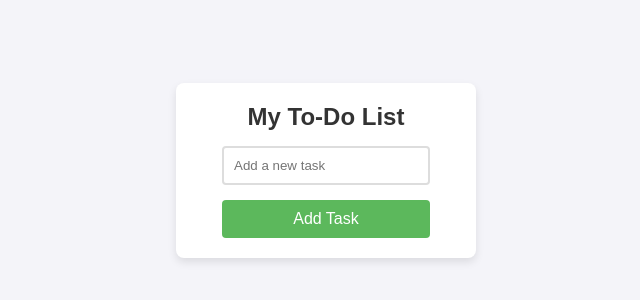
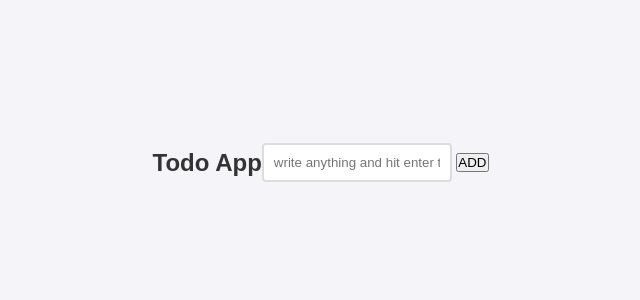
Before and after one commit to zesper11/todo-app-by-zesper, a plain HTML site: page index.html in a window 1280 px wide. Shown: the part 230-530 px from the top of the page, without its empty margins (314-954 px from the left). Drawn offline with Linux system fonts and the light colour scheme.

Commit message:
Update index.html

```diff
--- a/index.html
+++ b/index.html
@@ -3,18 +3,22 @@
 <head>
     <meta charset="UTF-8">
     <meta name="viewport" content="width=device-width, initial-scale=1.0">
-    <title>Simple To-Do List</title>
+    <title>Todo App</title>
+    <link rel="icon" type="image/png" href="../images/favicon.png">
     <link rel="stylesheet" href="style.css">
+    <script src="script.js" defer></script>
 </head>
 <body>
-    <div class="app-container">
-        <h1>My To-Do List</h1>
-        <input type="text" id="todo-input" placeholder="Add a new task" />
-        <button id="add-btn">Add Task</button>
+    <h1>Todo App</h1>
+    <div class="wrapper">
+        <form>
+            <input id="todo-input" type="text"
+            placeholder="write anything and hit enter to add" autocomplete="off">
+            <button id="add-button">ADD</button>
+        </form>
+        <ul id="todo-list">
 
-        <ul id="todo-list"></ul>
+        </ul>
     </div>
-
-    <script src="script.js"></script>
 </body>
 </html>
```
